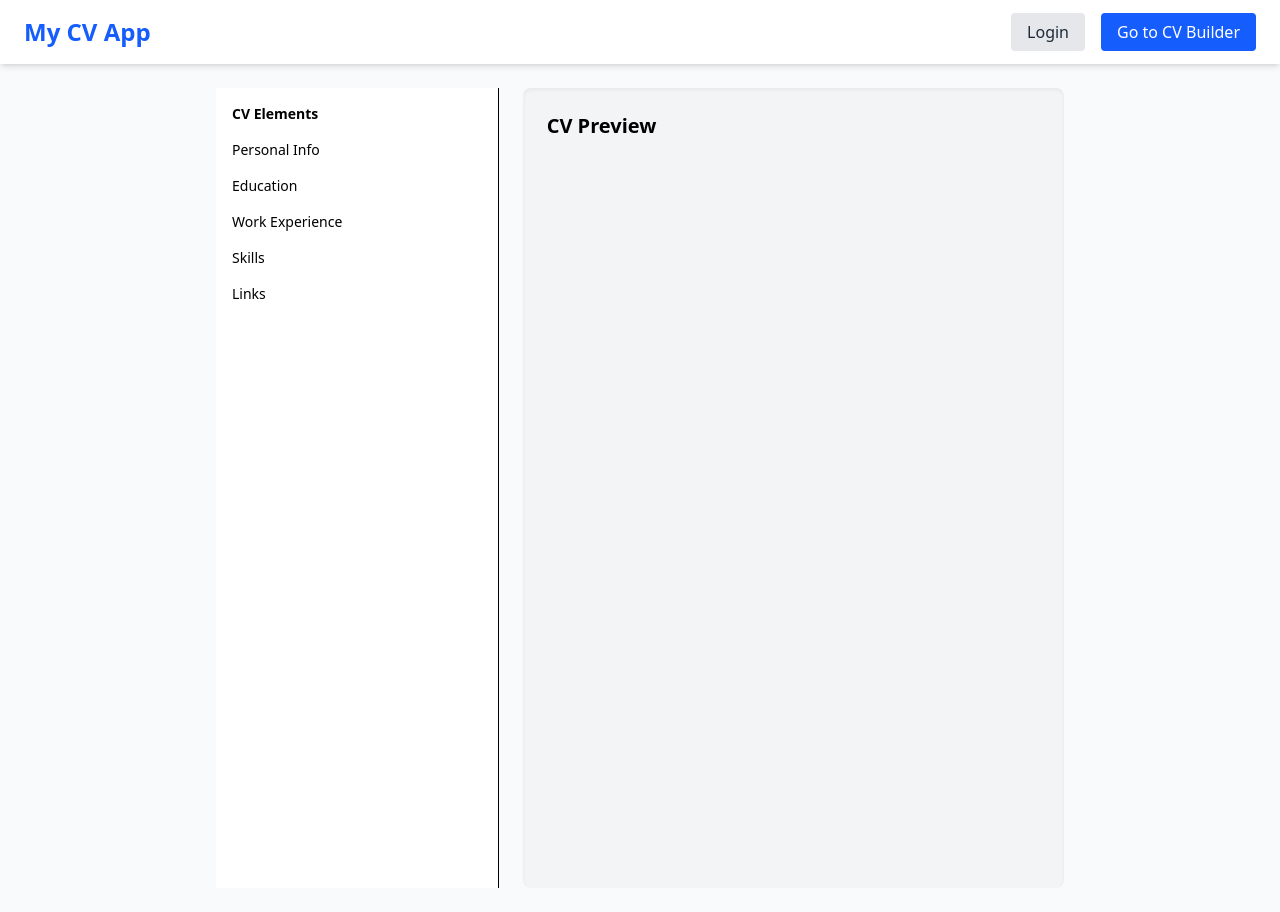
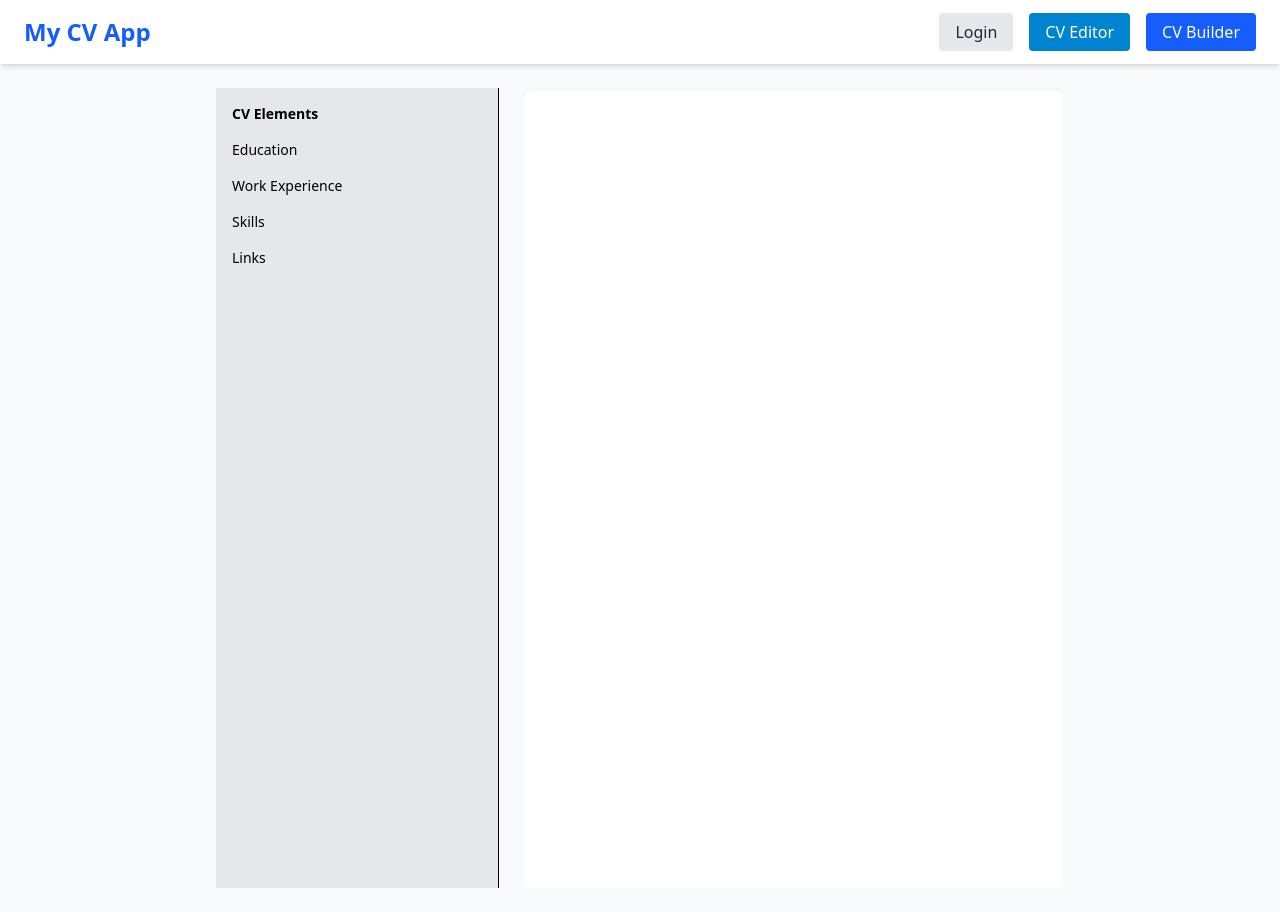
Before and after one commit to pierocapra/CV-Builder, a React (Vite) app: page /cv-builder in a window 1280 px wide. Built offline with nearby package versions, Linux system fonts and the light colour scheme.

Commit message:
feat: CV builder adjustments

```diff
--- a/src/Components/Header.jsx
+++ b/src/Components/Header.jsx
@@ -9,8 +9,11 @@ const Header = () => {
         <Link to="/" className="bg-gray-200 hover:bg-gray-300 text-gray-800 px-4 py-2 rounded">
           Login
         </Link>
+        <Link to="/" className="bg-sky-600 hover:bg-sky-700 text-white px-4 py-2 rounded">
+          CV Editor
+        </Link>
         <Link to="/cv-builder" className="bg-blue-600 hover:bg-blue-700 text-white px-4 py-2 rounded">
-          Go to CV Builder
+          CV Builder
         </Link>
       </div>
     </header>
--- a/src/pages/CvBuilder.jsx
+++ b/src/pages/CvBuilder.jsx
@@ -15,8 +15,6 @@ import {
     verticalListSortingStrategy
   } from '@dnd-kit/sortable';
   import { CSS } from '@dnd-kit/utilities';
-
-
 
   function SortableItem({ id, children }) {
     const {
@@ -44,6 +42,7 @@ import {
 function CvBuilder() {
   const [cvData, setCvData] = useState({});
   const [selectedItems, setSelectedItems] = useState([]);
+  const [addedSections, setAddedSections] = useState(new Set());
 
   // Setup sensors
 const sensors = useSensors(
@@ -53,13 +52,20 @@ const sensors = useSensors(
     })
   );
 
-  const handleDragEnd = (event) => {
+  const handleDragEnd = (event, sectionKey) => {
     const { active, over } = event;
-    if (active.id !== over?.id) {
-      const oldIndex = selectedItems.findIndex(i => i.id === active.id);
-      const newIndex = selectedItems.findIndex(i => i.id === over.id);
-      setSelectedItems(items => arrayMove(items, oldIndex, newIndex));
-    }
+    if (!over || active.id === over.id) return;
+
+    setSelectedItems(prev => {
+      const filtered = prev.filter(item => item.type === sectionKey);
+      const rest = prev.filter(item => item.type !== sectionKey);
+
+      const oldIndex = filtered.findIndex(item => item.id === active.id);
+      const newIndex = filtered.findIndex(item => item.id === over.id);
+      const reordered = arrayMove(filtered, oldIndex, newIndex);
+
+      return [...rest, ...reordered];
+    });
   };
 
   useEffect(() => {
@@ -81,14 +87,19 @@ const sensors = useSensors(
     );
   };
 
+  const groupedItems = selectedItems.reduce((acc, item) => {
+    if (!acc[item.type]) acc[item.type] = [];
+    acc[item.type].push(item);
+    return acc;
+  }, {});
 
   return (
     <div className="flex min-h-screen gap-6">
       {/* Sidebar */}
-      <aside className="w-1/3 p-4 bg-white border-r space-y-4 text-sm overflow-y-auto">
+      <aside className="w-1/3 p-4 bg-gray-200 border-r space-y-4 text-sm overflow-y-auto">
         <h2 className="font-semibold">CV Elements</h2>
 
-        <div>
+        {/* <div>
           <label className="block font-medium">Personal Info</label>
           {Object.keys(cvData.personal || {}).map((key) => (
             <div key={key}>
@@ -102,7 +113,7 @@ const sensors = useSensors(
               </label>
             </div>
           ))}
-        </div>
+        </div> */}
 
         <div>
           <label className="block font-medium">Education</label>
@@ -170,19 +181,38 @@ const sensors = useSensors(
       </aside>
 
       {/* Preview Area */}
-      <DndContext sensors={sensors} collisionDetection={closestCenter} onDragEnd={handleDragEnd}>
+      <section className="flex-1 bg-white p-6 rounded-lg shadow-inner">
+          {cvData.personal && (
+            <>
+              <h2 className="text-2xl font-bold mb-4">
+                {cvData.personal.firstName} {cvData.personal.lastName}
+              </h2>
+              {Object.entries(cvData.personal)
+                .filter(([key]) => key !== 'firstName' && key !== 'lastName')
+                .map(([key, value]) => (
+                  <p key={key}>
+                    <strong>{key}:</strong> {value}
+                  </p>
+                ))}
+            </>
+          )}
+
+          {['education', 'work', 'skills', 'links'].map((sectionKey) =>
+            groupedItems[sectionKey]?.length ? (
+              <div key={sectionKey} className="mt-6">
+                <h3 className="text-xl text-sky-600 font-medium mb-4 capitalize">{sectionKey}</h3>
+                <DndContext
+                  sensors={sensors}
+                  collisionDetection={closestCenter}
+                  onDragEnd={(event) => handleDragEnd(event, sectionKey)} // adjust per section
+                >
                   <SortableContext
-            items={selectedItems.map(item => item.id)}
+                    items={groupedItems[sectionKey].map((item) => item.id)}
                     strategy={verticalListSortingStrategy}
                   >
-            <section className="flex-1 bg-gray-100 p-6 rounded-lg shadow-inner">
-            <h2 className="text-xl font-bold mb-4">CV Preview</h2>
-            {selectedItems.map((entry) => (
+                    {groupedItems[sectionKey].map((entry) => (
                       <SortableItem key={entry.id} id={entry.id}>
-                <div className="mb-4 border-b pb-2 bg-white p-2 rounded shadow">
-                    {entry.type === 'personal' && (
-                    <p><strong>{entry.item.key}:</strong> {entry.item.value}</p>
-                    )}
+                        <div className="hover:shadow hover:bg-gray-100 rounded p-2">
                           {entry.type === 'education' && (
                             <div>
                               <h3 className="font-semibold">{entry.item.degree} in {entry.item.field}</h3>
@@ -211,9 +241,12 @@ const sensors = useSensors(
                         </div>
                       </SortableItem>
                     ))}
-            </section>
                   </SortableContext>
                 </DndContext>
+              </div>
+            ) : null
+          )}
+        </section>
 
     </div>
   );
```
Lines whose indentation alone changed are shown as unchanged.
